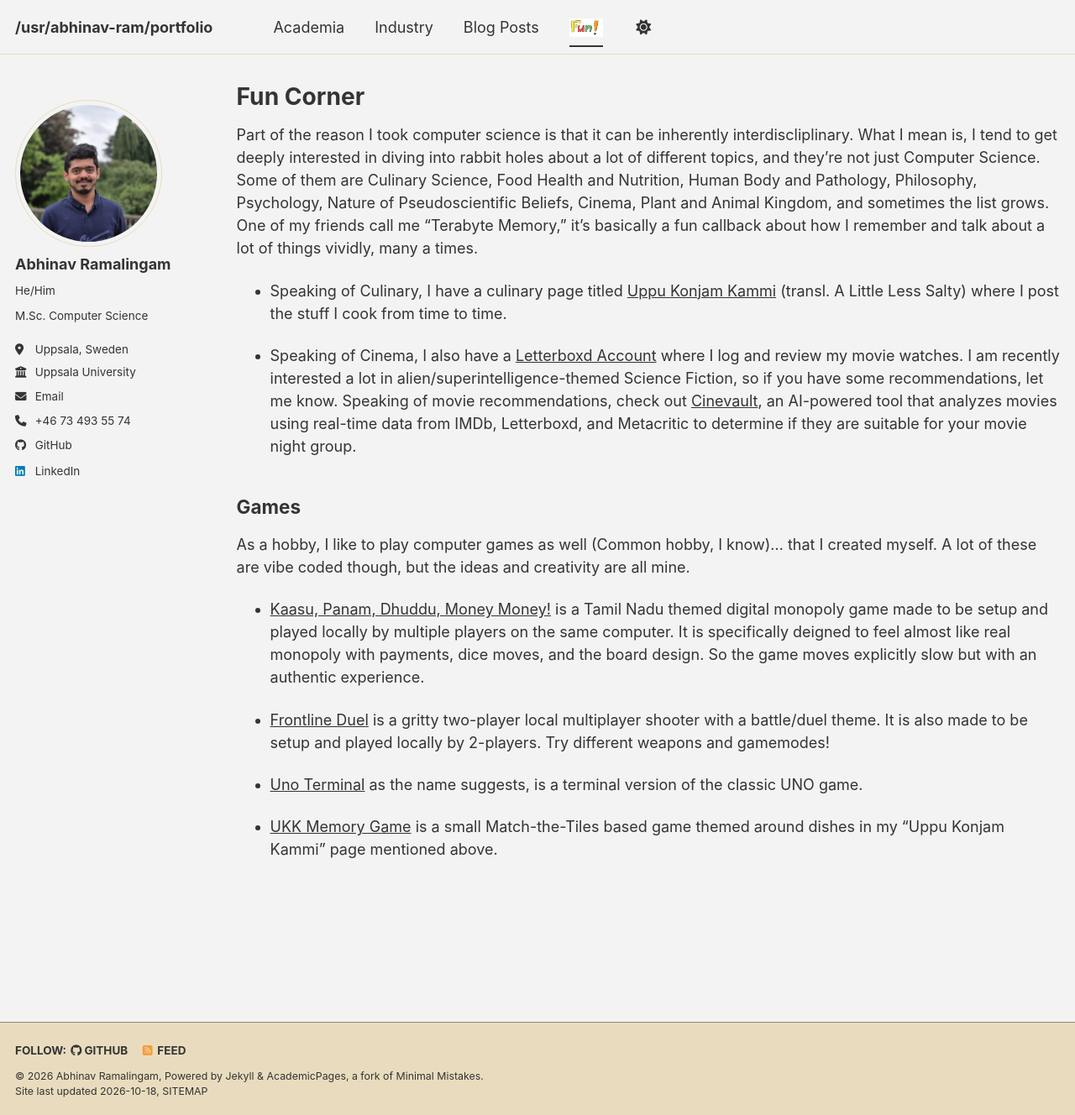
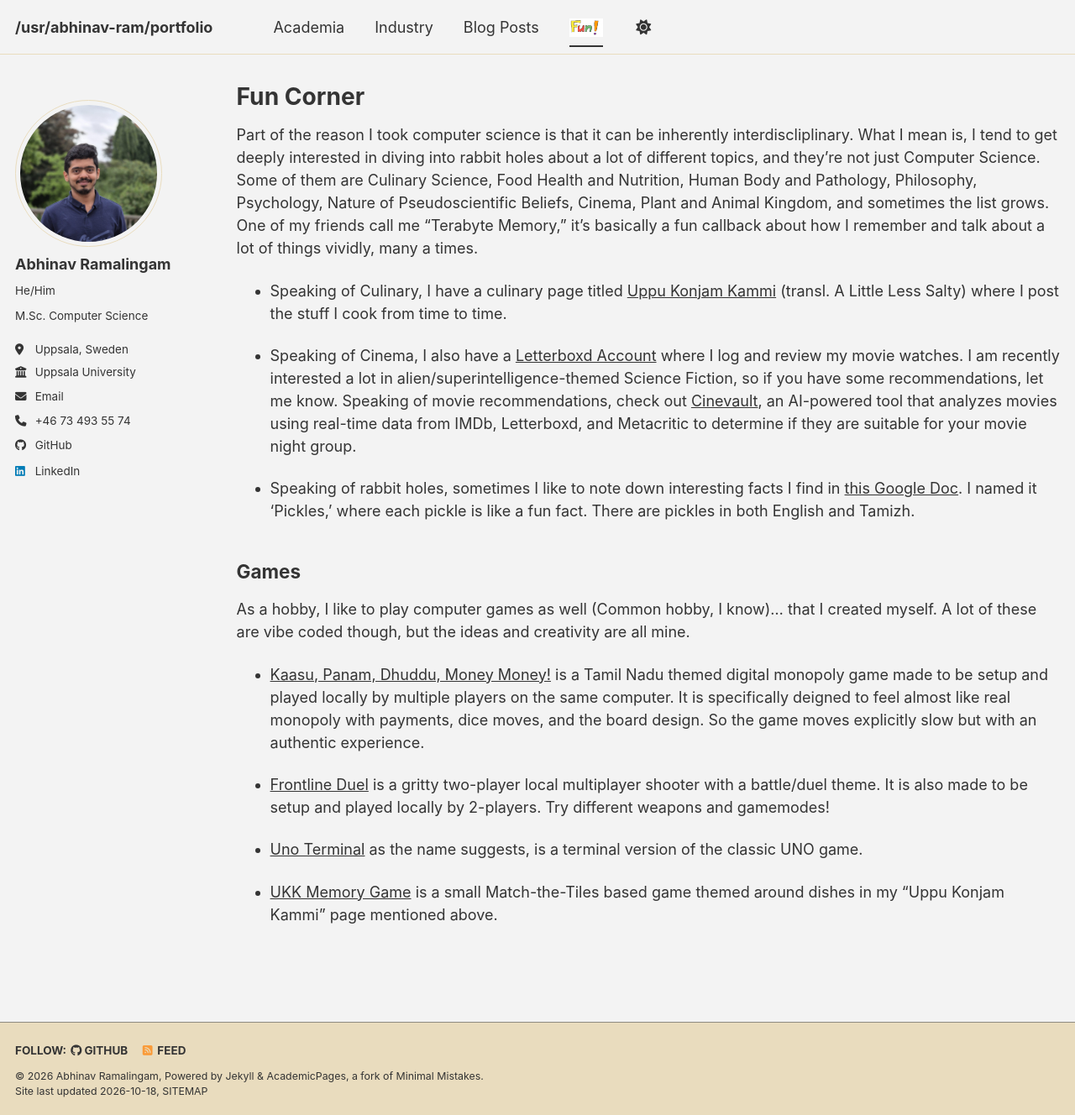
Before and after one commit to Abhinav-Ram/Abhinav-Ram.github.io, a Jekyll site: the page built from _pages/fun-corner.md, in a window 1280 px wide and 1328 px high. Shown: the whole window at 84% size. Built offline with Jekyll 4.4.1, drawn with Linux system fonts in a browser that asks for light colours; a style sheet for code colours, icons or effects is not loaded.

Commit message:
fun corner update

```diff
--- a/_pages/fun-corner.md
+++ b/_pages/fun-corner.md
@@ -14,6 +14,8 @@ Part of the reason I took computer science is that it can be inherently interdis
 
 - Speaking of Cinema, I also have a [Letterboxd Account](https://letterboxd.com/AbhinavRam/) where I log and review my movie watches. I am recently interested a lot in alien/superintelligence-themed Science Fiction, so if you have some recommendations, let me know. Speaking of movie recommendations, check out [Cinevault](https://github.com/Abhinav-Ram/CineVault), an AI-powered tool that analyzes movies using real-time data from IMDb, Letterboxd, and Metacritic to determine if they are suitable for your movie night group.
 
+- Speaking of rabbit holes, sometimes I like to note down interesting facts I find in [this Google Doc](https://docs.google.com/document/d/1c_UrRJPGTgSGRqMEDmcr-HKMITVgkk2sTXSJ48tPWns). I named it 'Pickles,' where each pickle is like a fun fact. There are pickles in both English and Tamizh.
+
 ## Games
 As a hobby, I like to play computer games as well (Common hobby, I know)... that I created myself. A lot of these are vibe coded though, but the ideas and creativity are all mine.
 
```
